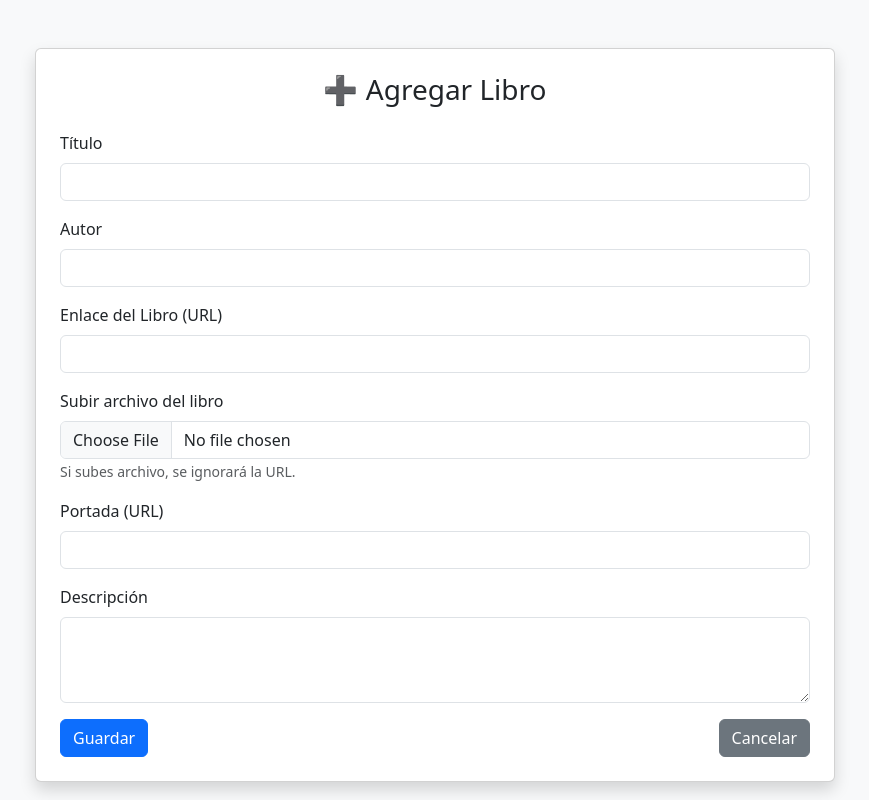
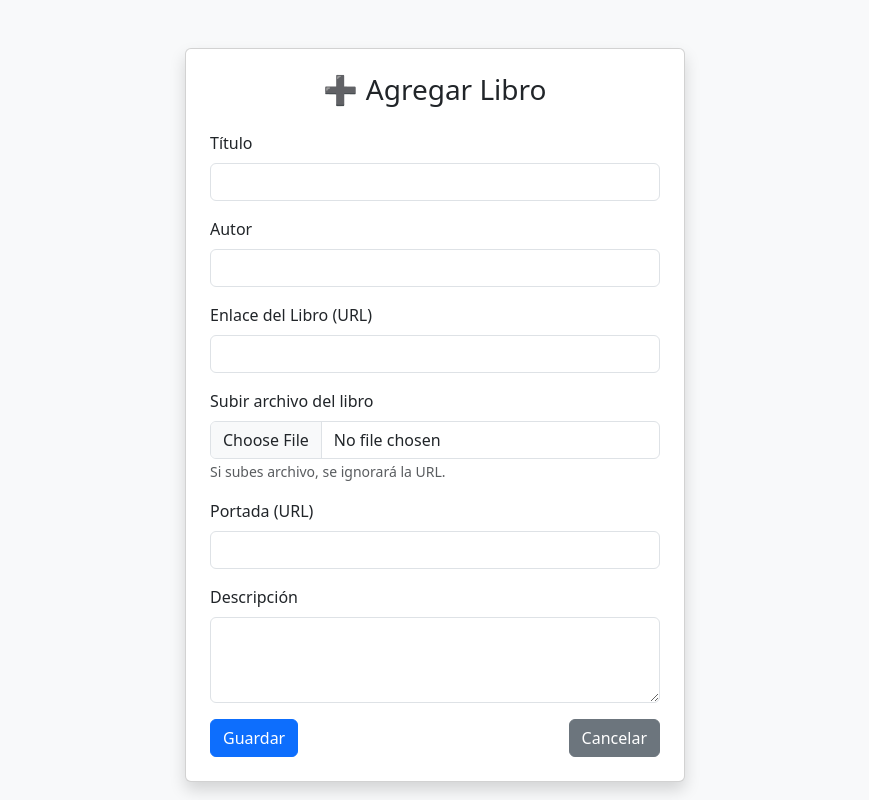
Before and after one commit to CBAST-and/Book-Manager, a Flask app: page /books/add in a window 1280 px wide. Shown: the whole page, without its empty margins (205-1074 px from the left). Run offline with Flask 3, Linux system fonts and the light colour scheme.

Commit message:
Change card width in add_book.html
Updated card width in add_book.html from 800px to 500px.

```diff
--- a/templates/add_book.html
+++ b/templates/add_book.html
@@ -10,7 +10,7 @@
 
 <div class="d-flex justify-content-center align-items-start mt-5">
 
-    <div class="card p-4 shadow" style="width: 800px;">
+    <div class="card p-4 shadow" style="width: 500px;">
         <h3 class="text-center mb-4">➕ Agregar Libro</h3>
 
         <form method="POST" enctype="multipart/form-data">
```
